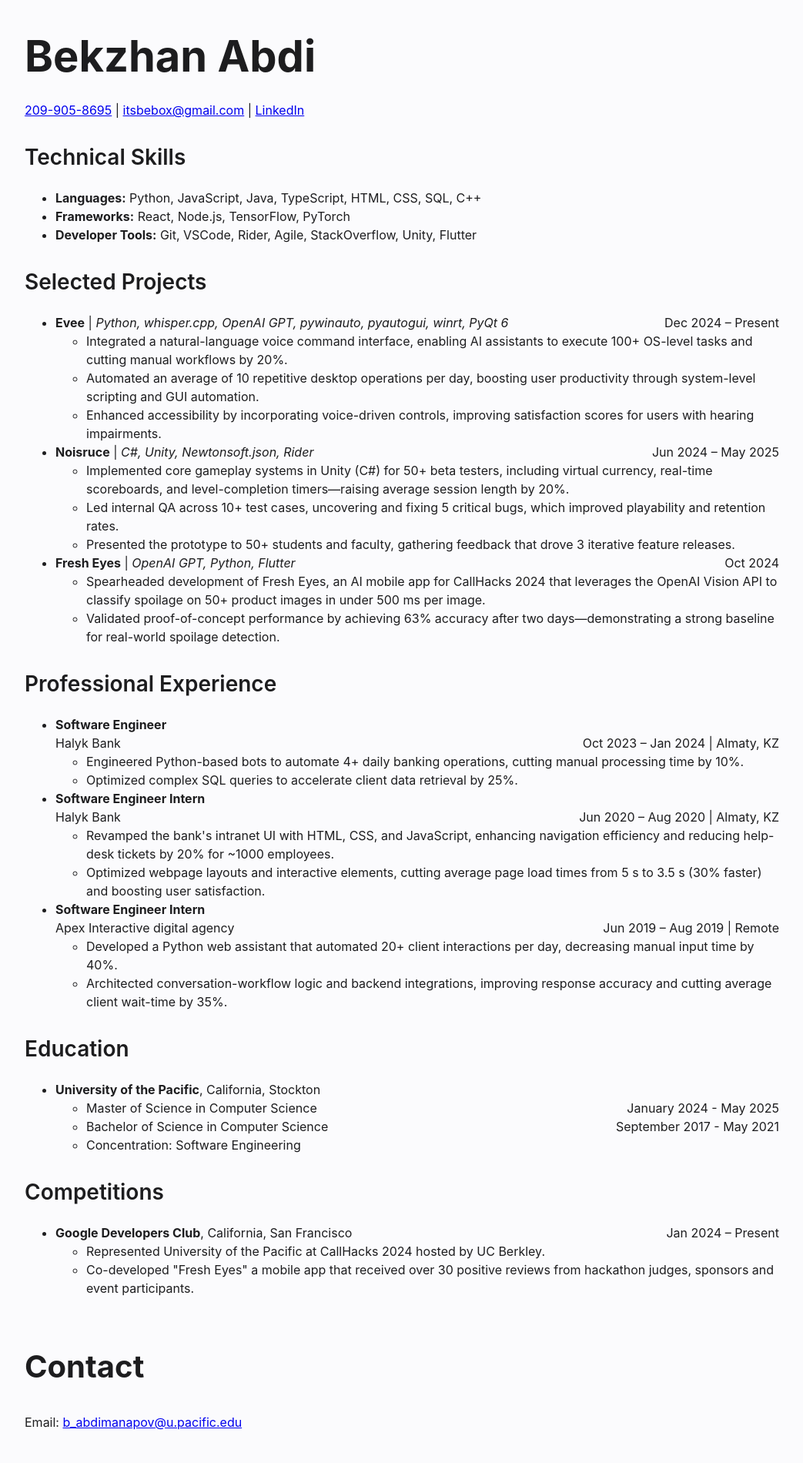
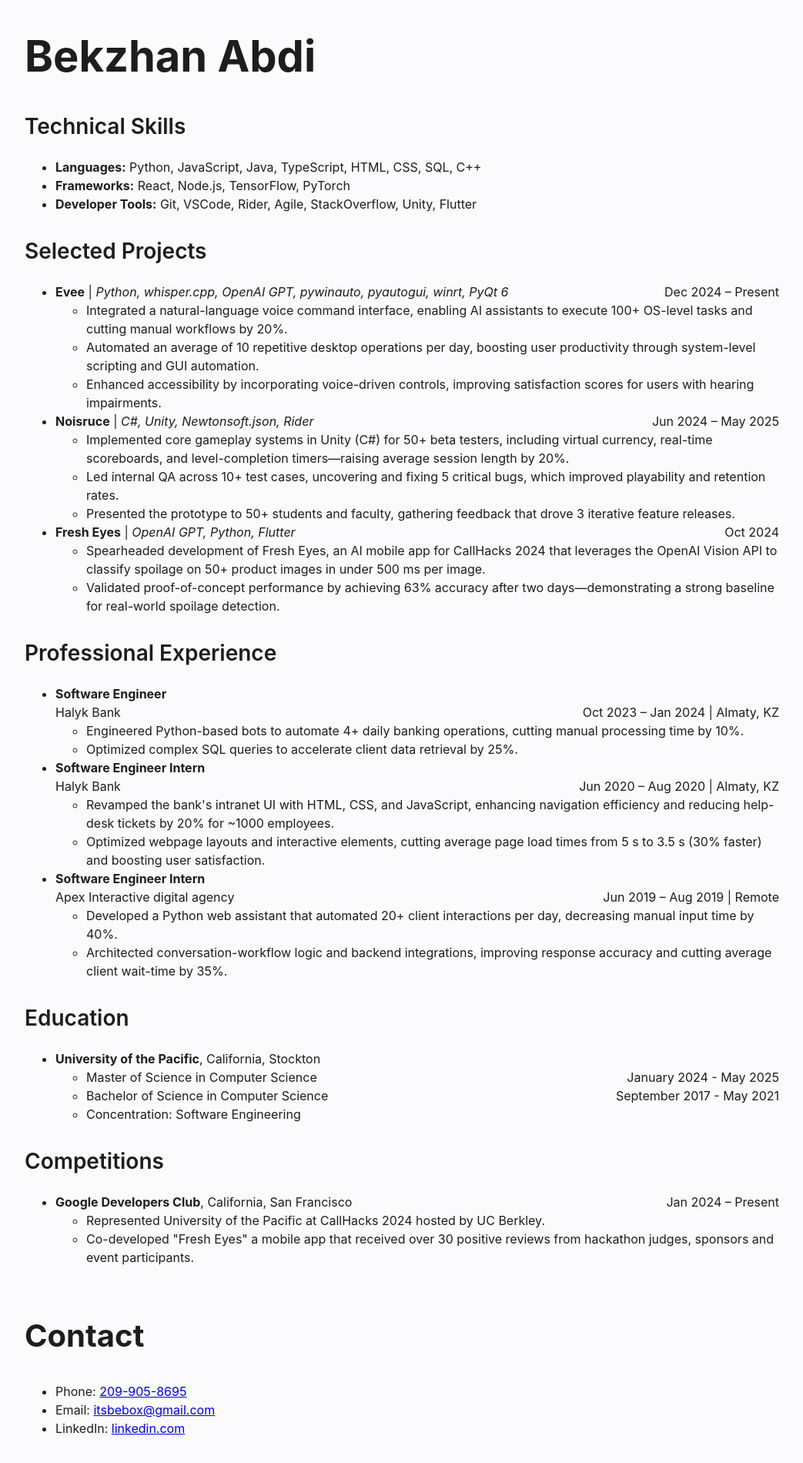
Before and after one commit to theonlybex/theonlybex.github.io, a plain HTML site: page index.html in a window 1280 px wide. Shown: the part 4100-6000 px from the top of the page at 77% size, without its empty margins (118-1161 px from the left). Drawn offline with Linux system fonts and the light colour scheme.

Commit message:
updated my contact information

```diff
--- a/index.html
+++ b/index.html
@@ -225,11 +225,7 @@
             <h2>Resume</h2>
             <div class="resume-section">
                 <h1>Bekzhan Abdi</h1>
-                <p>
-                    <a href="tel:2099058695">209-905-8695</a> |
-                    <a href="mailto:itsbebox@gmail.com">itsbebox@gmail.com</a> |
-                    <a href="https://linkedin.com">LinkedIn</a>
-                </p>
+                <!-- Contact info removed from here -->
 
                 <h3>Technical Skills</h3>
                 <ul>
@@ -309,7 +305,11 @@
 
         <section id="contact">
             <h2>Contact</h2>
-            <p>Email: <a href="mailto:b_abdimanapov@u.pacific.edu">b_abdimanapov@u.pacific.edu</a></p>
+            <ul>
+                <li>Phone: <a href="tel:2099058695">209-905-8695</a></li>
+                <li>Email: <a href="mailto:itsbebox@gmail.com">itsbebox@gmail.com</a></li>
+                <li>LinkedIn: <a href="https://linkedin.com">linkedin.com</a></li>
+            </ul>
         </section>
     </main>
 
```
